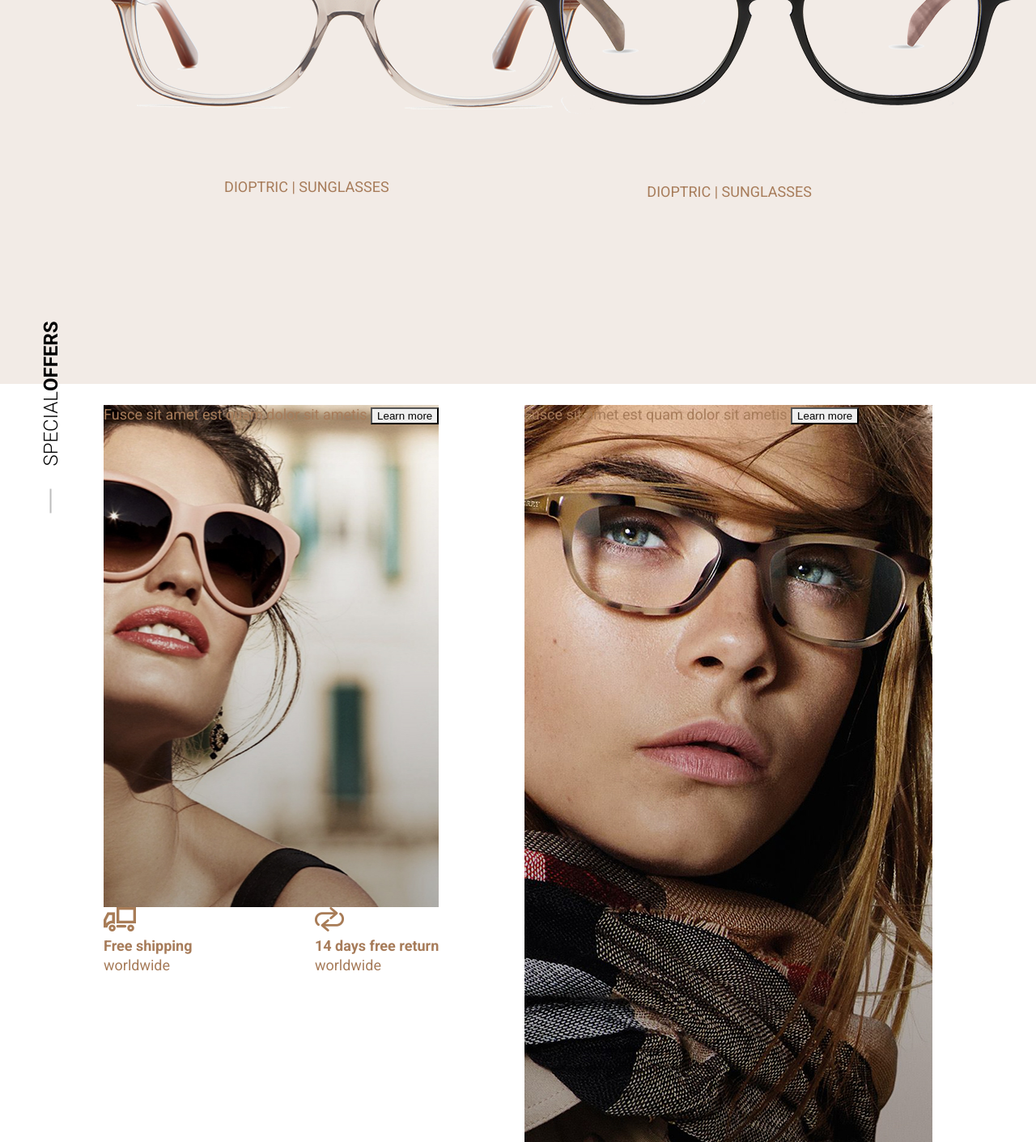
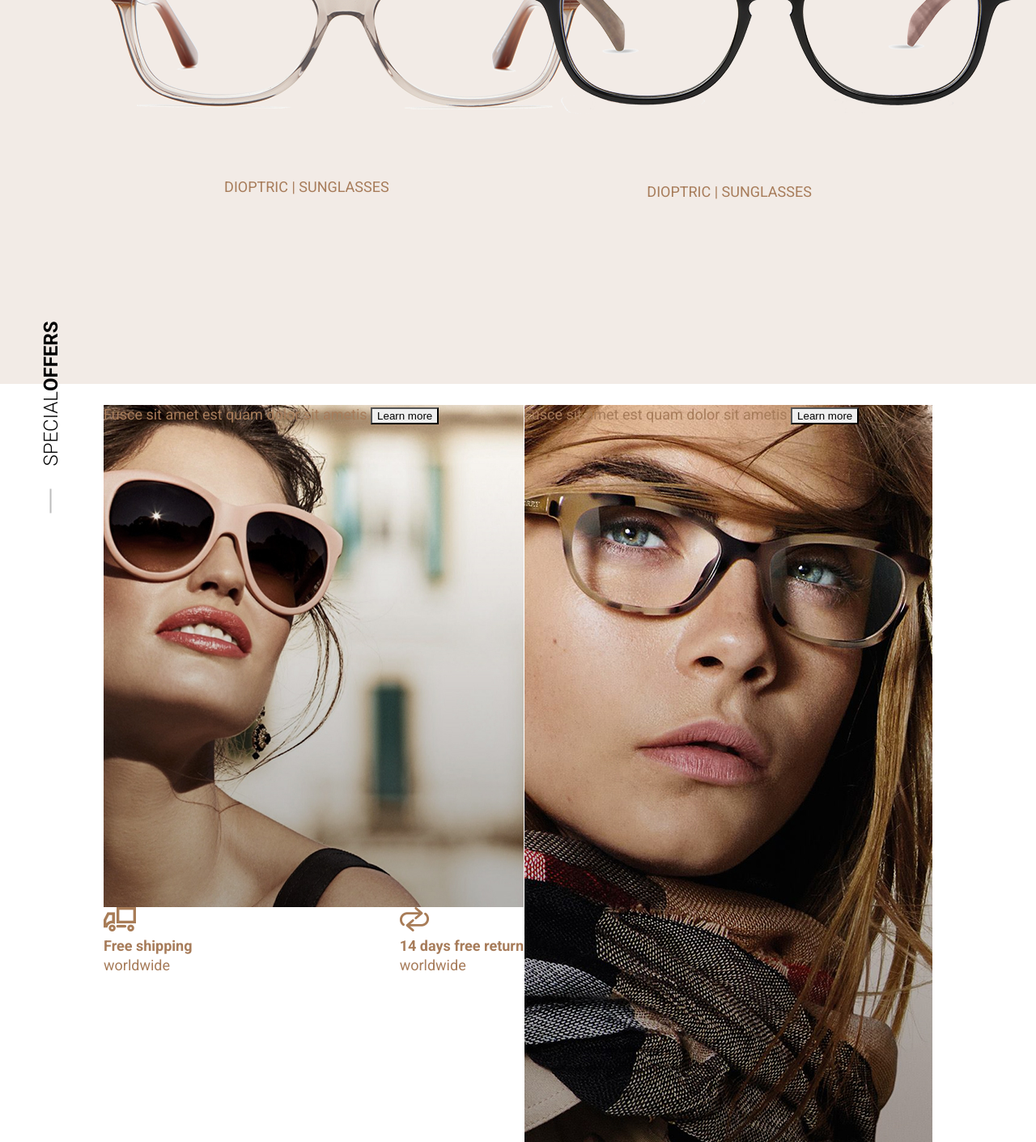
Before and after one commit to AlexeyBalabaev/Alexey-Balabaev-site, a plain HTML site: page portfolio-examples/eyecenter/index.html in a window 1280 px wide. Shown: the part 476-1886 px from the top of the page at 81% size. Drawn offline with Linux system fonts and the light colour scheme.

Commit message:
add changes portfolio, for saving

```diff
--- a/portfolio-examples/eyecenter/css/style.css
+++ b/portfolio-examples/eyecenter/css/style.css
@@ -150,7 +150,7 @@ li { list-style: none; }
 }
 
 .offer-box__left {
-
+	width: 725px;
 }
 
 .offer-back1 {
```
